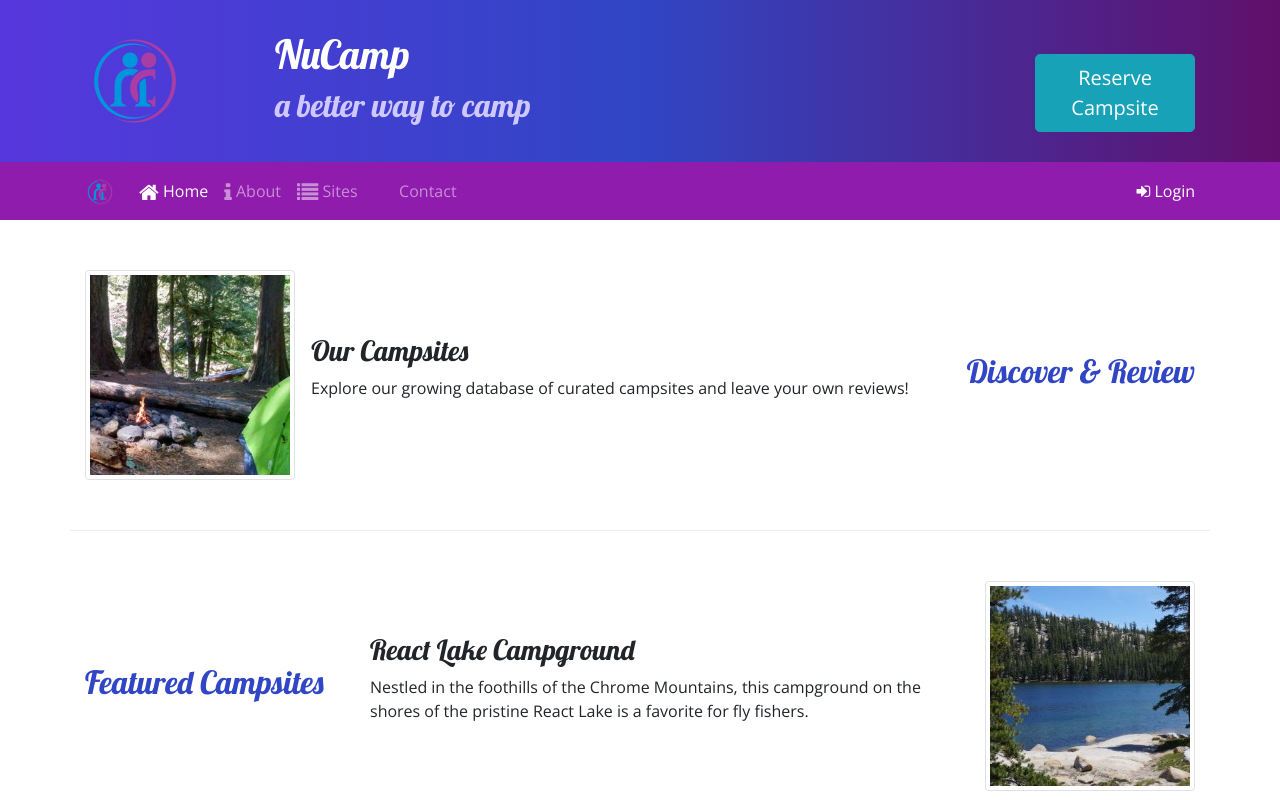
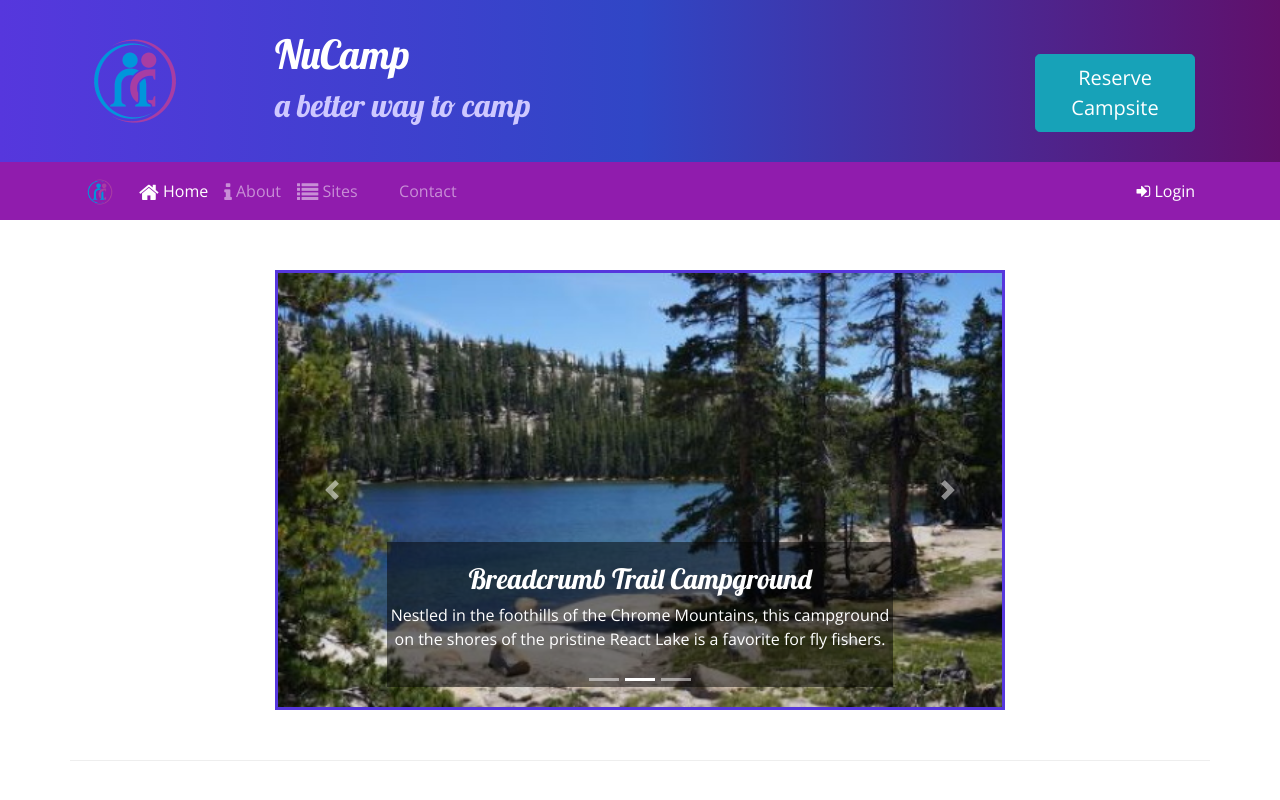
Before and after one commit to rt3me/Nucamp-First-Bootstrap, a website: page index.html in a window 1280 px wide. Both pictures are taken after a click on the link 100 px from the left and 191 px from the top of the page. Shown: the top 800 px of the page. Drawn offline with nearby package versions, Linux system fonts and the light colour scheme.

Commit message:
Carousel

```diff
--- a/css/styles.css
+++ b/css/styles.css
@@ -49,3 +49,11 @@ a:hover {
   color: inherit;
   text-decoration: none;
 }
+
+.carousel-caption {
+  background-color: rgba(0, 0, 0, 0.5);
+}
+
+.carousel {
+  border: solid #5637dd;
+}
--- a/index.html
+++ b/index.html
@@ -101,6 +101,48 @@
     </div>
 
     <div class="container">
+      <div class="row row-content">
+        <div class="col-md-8 mx-auto">
+          <div id="homeCarousel" class="carousel slide" data-ride="carousel">
+            <ol class="carousel-indicators">
+              <li data-target="#homeCarousel" data-slide-to="0" class="active"></li>
+              <li data-target="#homeCarousel" data-slide-to="1"></li>
+              <li data-target="#homeCarousel" data-slide-to="2"></li>
+            </ol>
+            <div class="carousel-inner">
+              <div class="carousel-item active">
+                <img class="d-block w-100" src="img/breadcrumb-trail.jpg" alt="Breadcrumb Trail Campground" />
+                <div class="carousel-caption">
+                  <h3>Breadcrumb Trail Campground</h3>
+                  <p class="d-none d-sm-block">Let Nucamp be your guide to this off-the-beaten-path, hike-in-only campground.</p>
+                </div>
+              </div>
+              <div class="carousel-item">
+                <img class="d-block w-100" src="img/react-lake.jpg" alt="React Lake Campground" />
+                <div class="carousel-caption">
+                  <h3>Breadcrumb Trail Campground</h3>
+                  <p class="d-none d-sm-block">Nestled in the foothills of the Chrome Mountains, this campground on the shores of the pristine React Lake is a favorite for fly fishers.</p>
+                </div>
+              </div>
+              <div class="carousel-item">
+                <img class="d-block w-100" src="img/chrome-river.jpg" alt="Chrome River Campground" />
+                <div class="carousel-caption">
+                  <h3>Breadcrumb Trail Campground</h3>
+                  <p class="d-none d-sm-block">Spend a few sunny days and starry nights beneath a canopy of old-growth firs at this enchanting spot by the Chrome River.</p>
+                </div>
+              </div>
+            </div>
+            <a class="carousel-control-prev" href="#homeCarousel" role="button" data-slide="prev">
+              <span class="carousel-control-prev-icon"></span>
+              <span class="sr-only">Previous</span>
+            </a>
+            <a class="carousel-control-next" href="#homeCarousel" role="button" data-slide="next">
+              <span class="carousel-control-next-icon"></span>
+              <span class="sr-only">Next</span>
+            </a>
+          </div>
+        </div>
+      </div>
       <div class="row row-content align-items-center">
         <div class="col-sm-4 order-sm-last col-md-3">
           <h2 class="text-sm-right">Discover & Review</h2>
```
